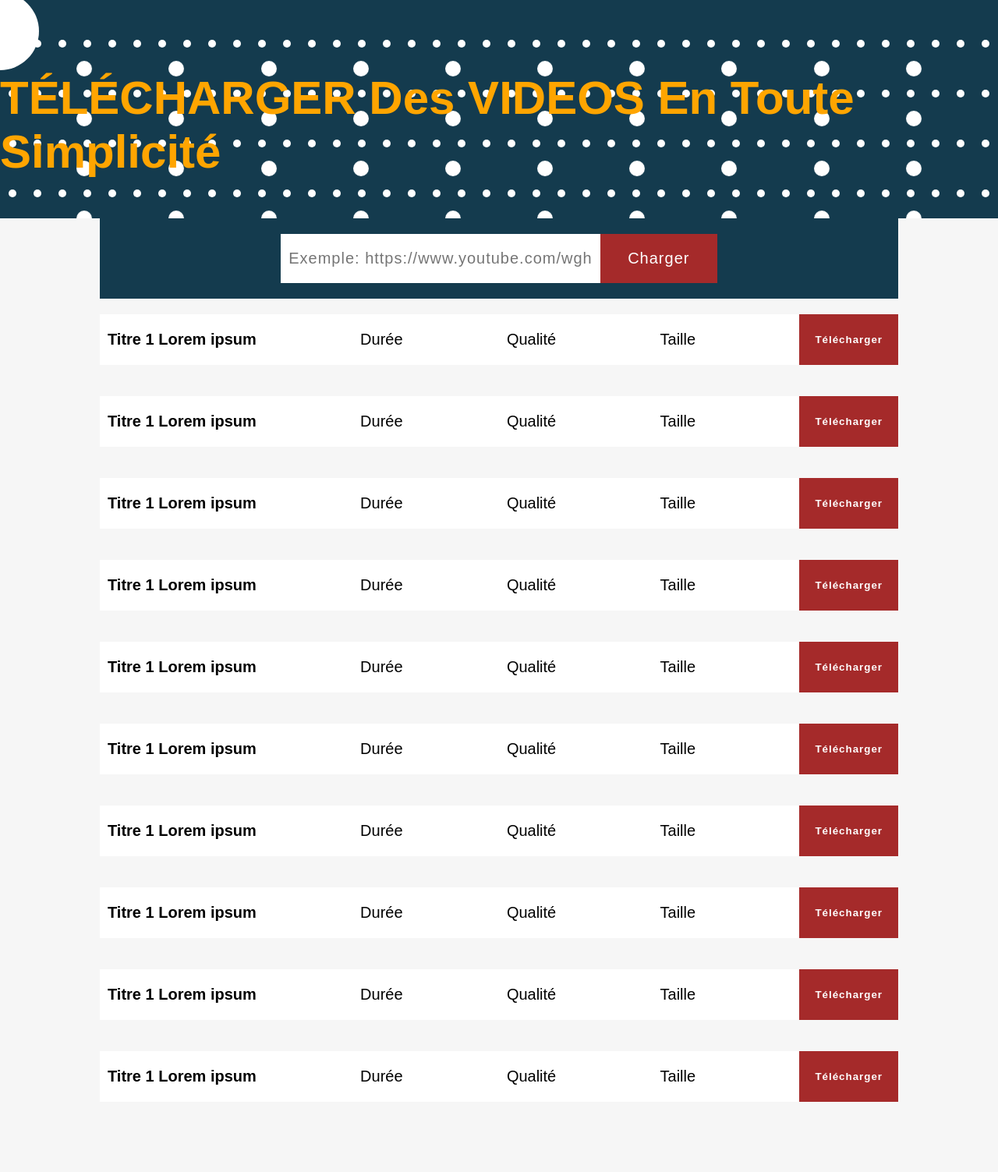
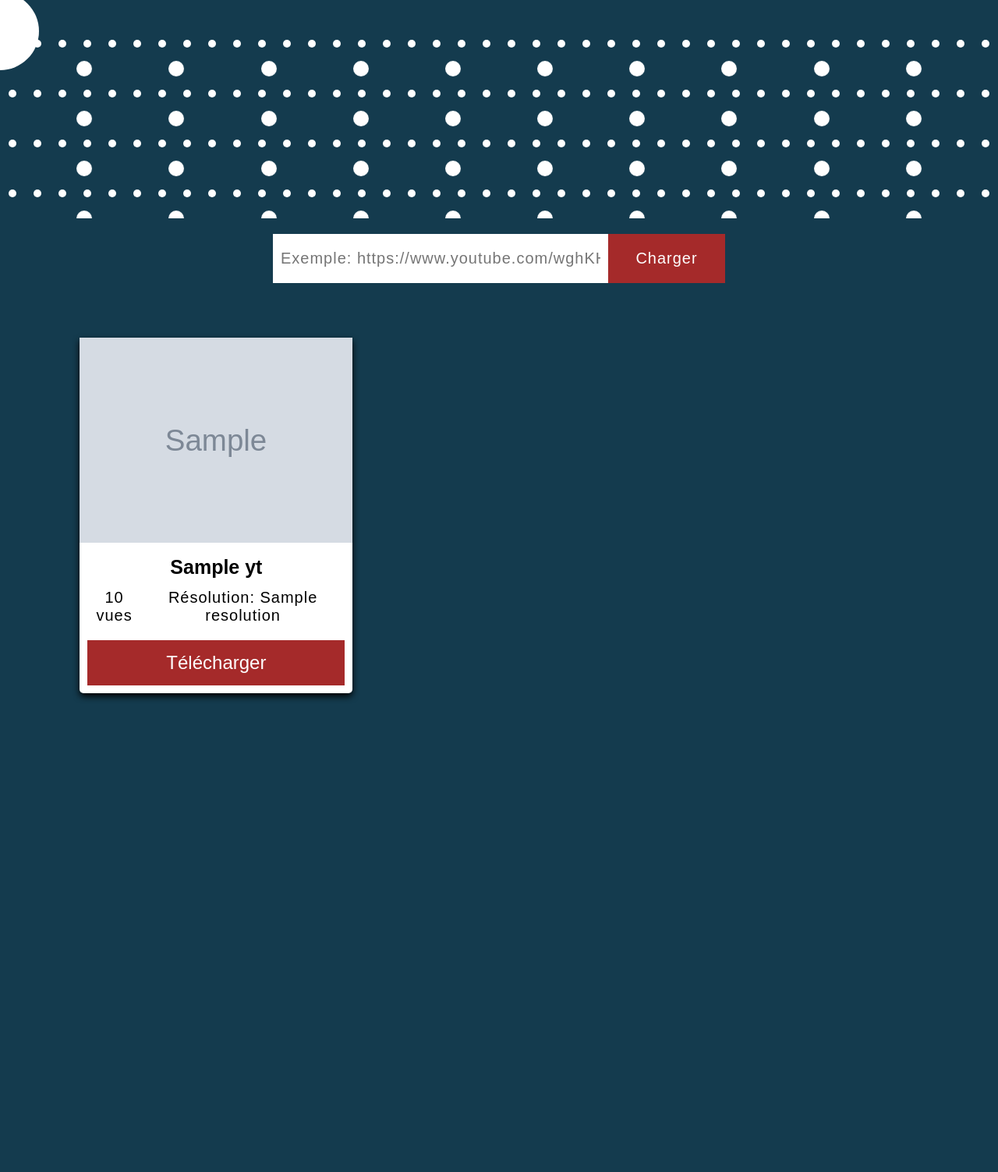
Before and after one commit to alphacpc/flask-masterClass, a Flask app: template youtube/templates/home.html in a window 1280 px wide. Shown: the whole page at 78% size. After the commit the page ends 897 px from the top, so only its background shows below. Run offline with Flask 2, Linux system fonts and the light colour scheme; the template is opened without the code that fills it: most values are stand-ins (such as "Sample title", 1, 10 or a date in 2020); grey boxes marked "Sample" are stand-in pictures.

Commit message:
Download well but but the sound is missing for the videos

```diff
--- a/youtube/app.py
+++ b/youtube/app.py
@@ -1,32 +1,43 @@
-from flask import Flask, render_template
+from flask import Flask, redirect, render_template, request
 from pytube import YouTube
 
-link = "https://www.youtube.com/watch?v=te2vKEjRUv0"
+# link = "https://youtu.be/Tor_gGi7e0g?list=PLTbQvx84FrASVK-B1S2z2fn16dRbLiNdr"
 
 app = Flask(__name__)
 
+# yt = None
 
-@app.route('/', methods=["POST"])
+@app.route('/', methods=["GET","POST"])
 def home():
+    if request.method == 'POST':
+        url = request.form.get('inputText')
+        yt = YouTube(url)
+        image = yt.thumbnail_url
+        videos = yt.streams.filter(file_extension='mp4')
 
-    # yt = YouTube(link)
+        print(yt,"k*****")
 
-    # print(yt)
-    # print("Title: ",yt.title)
-    # print("Number of views: ",yt.views)
-    # print("Length of video: ",yt.length,"seconds")
-    # print("Liste Streams : ",yt.streams)
-    # print("Les audios : ",yt.streams.filter(only_audio=True))
-    # print("Les video : ",yt.streams.filter(only_video=True))
+        url_test = url.split('?')[1]
 
-    # ys = yt.streams.get_by_itag('18')
-
-    # print("Downloading...")
-    # ys.download()
-    # print("Download completed!!")
+        return render_template('home.html', videos = videos, picture = image, title = yt.title, views = yt.views, url = url_test, yt = yt)
 
     return render_template('home.html')
 
 
+@app.route('/downloader/<itag>/<url>')
+def downloader(itag,url):
+
+    # print(yt)
+    print(itag)
+    yt = YouTube("https://www.youtube.com/watch?"+url)
+    ys = yt.streams.get_by_itag(itag)
+
+    print("Downloading...")
+    ys.download()
+    # print("Download completed!!")
+
+    return redirect('/')
+
+
 if __name__=='__main__':
     app.run(debug=True,port=5000)
--- a/youtube/static/css/style.css
+++ b/youtube/static/css/style.css
@@ -93,10 +93,10 @@ h1 span{
 
 /* *************************** */
 .divContainer{
-    padding: 0 10%;
+    padding: 0 8%;
     position: relative;
-    background: rgb(246, 246, 246);
-    min-height: 64.5vh;
+    background: rgb(20, 59, 78);
+    min-height: 64vh;
     padding-bottom: 50px;
 }
 
@@ -145,40 +145,80 @@ form #inputSubmit:hover{
 /* ************* */
 /* **UL VIDEOS** */
 /* ************* */
-#ulVideos{
-    margin-top: 20px;
+.divVideos{
+    display: flex;
+    flex-wrap: wrap;
+    text-align: center;
+    margin-top: 50px;
 }
 
-#ulVideos li{
-    margin-bottom: 40px;
+.card{
+    background-color: #FFF;
+    width: 350px;
+    border-radius: 0 0 5px 5px;
+    box-shadow: 0 4px 8px 0 #000000;
+    transition: all ease .3s;
+    margin-bottom: 100px;
+    margin-right: 65px;
+}
+.card:nth-child(4n){
+    margin-right: 0;
+}
+
+.card:hover{
+    transform: scale(.9);
+}
+.card img{
+    width: 100%;
+}
+
+.card > div{
+    padding: 10px;
+}
+
+.card > div h2{
+    font-size: 25px;
+    font-family: sans-serif;
+    line-height: 35px;
+}
+.card p {
     display: flex;
     justify-content: space-between;
-    align-items: center;
     font-size: 20px;
-    padding: 0px 0 0px 10px;
-    background: #ffffff;
+    letter-spacing: 1px;
+    font-family: sans-serif;
+    padding: 10px 0;
 }
-#ulVideos li span:nth-child(1){
-    font-weight: bold;
+.card .divLink{
+    width: 100%;
+    display: flex;
+    justify-content: flex-end;
+    padding-top: 0px;
 }
-
-#ulVideos li button{
+.card a{
     background: brown;
     color: #ffffff;
-    border: none;
-    font-weight: bold;
-    padding: 25px 20px;
-    cursor: pointer;
-    letter-spacing: 1px;
-    transition: all ease .3s;
-}
-
-#ulVideos li button:hover{
-    background: rgb(186, 49, 49);
+    width: 100% !important;
+    padding: 15px;
+    text-decoration: none;
+    text-align: center;
+    font-size: 24px;
 }
 
 
+.para{
+    min-height: 48vh;
+    display: flex;
+    justify-content: center;
+    align-items: center;
+    color: #ffffff;
+    width: 100%;
+}
+.para p{
+    font-size: 25px;
+    letter-spacing: 1px;
 
+}
 
 /* ******************* */
 /* *****ERREUR******* */
--- a/youtube/templates/home.html
+++ b/youtube/templates/home.html
@@ -11,7 +11,7 @@
     </div>
 
     <div class="divHeader">
-        <h1> <span>Télécharger</span> des <span>videos</span> en toute simplicité</h1>
+        <!-- <h1> <span>Télécharger</span> des <span>videos</span> en toute simplicité</h1> -->
         <span class="bouleTop"></span>
         <div class="grains">
             {% for div in range(9)%}
@@ -32,25 +32,40 @@
 
     <div class="divContainer">
         <form method="post">
-            <input type="text" id="inputText" placeholder="Exemple: https://www.youtube.com/wghKHFDHJ65JJ">
+            <input type="text" id="inputText" name="inputText" placeholder="Exemple: https://www.youtube.com/wghKHFDHJ65JJ">
             <input type="submit" id="inputSubmit" value="Charger">
         </form>
 
 
         <div class="divVideos">
-            <ul id="ulVideos">
-                {% for item in range(10)%}
-                <li>
-                    <span>Titre 1
-                        Lorem ipsum
-                    </span>
-                    <span>Durée</span>
-                    <span>Qualité</span>
-                    <span>Taille</span>
-                    <button>Télécharger</button>
-                </li>
+            {% if videos %}
+
+                {% for video in videos %}
+                    <div class="card">
+                        <img src="{{yt.thumbnail_url}}" alt="hello" />
+                        <div>
+                            <h2>{{yt.title}}</h2>
+                            <p class="res">
+                                <span>{{yt.views}} vues</span>
+                                <span>Résolution: {{video.resolution}}</span>
+                            </p>
+                        </div>
+                        <div class="divLink">
+                            <a href="/downloader/{{video.itag}}/{{url}}">Télécharger</a>
+
+                        </div>
+                    </div>
                 {% endfor %}
-            </ul>
+
+            {% else %}
+
+                <div class="para">
+                    <p>Aucune video pour le moment !</p>
+                </div>
+
+            {% endif %}
+
+
         </div>
     </div>
 {% endblock %}
```
